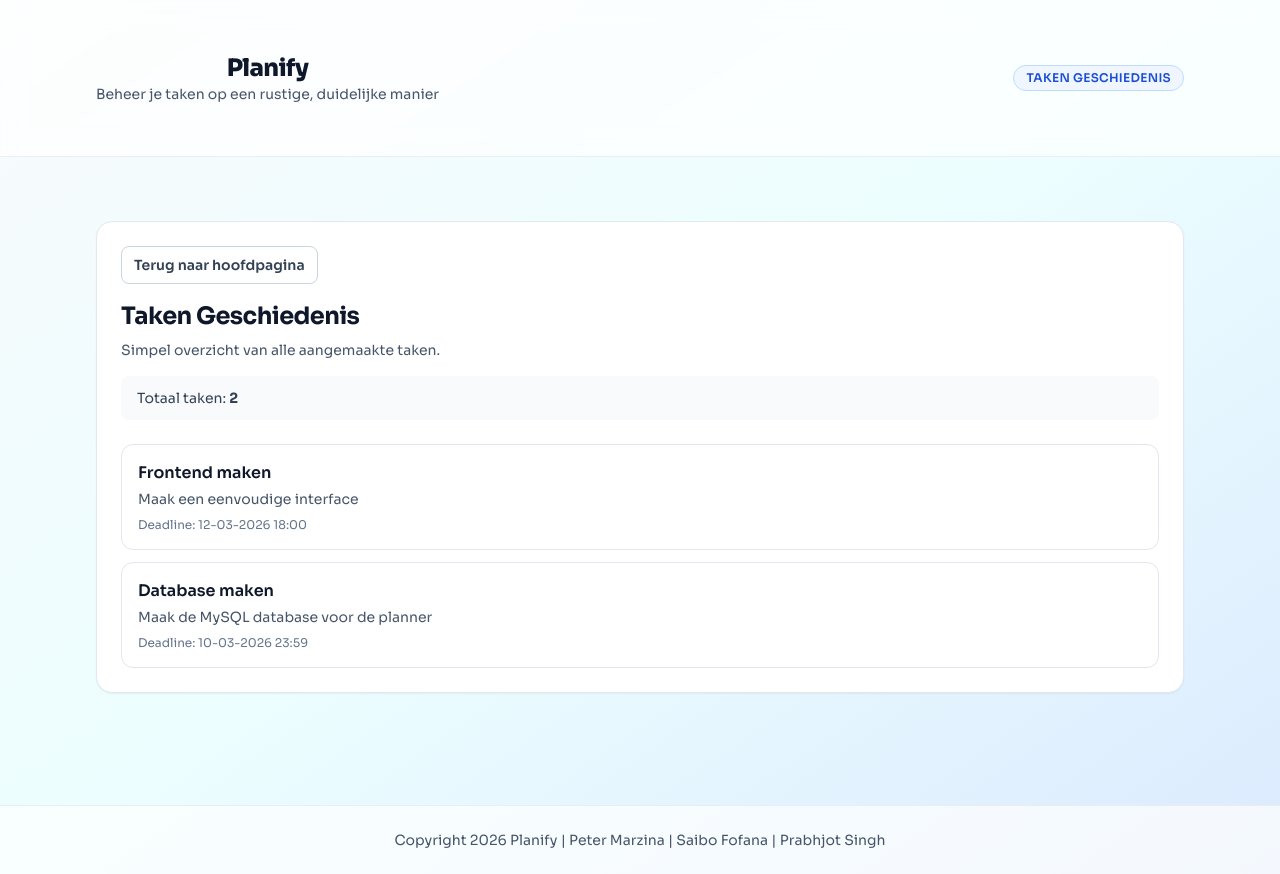
After one commit to PeterMarzina/Planify, a PHP site: page /history.php in a window 1280 px wide. The commit adds this page. Run offline with PHP 8.4, Linux system fonts and the light colour scheme; data comes from the database, SQL or seed files in the repository; some libraries are stand-ins or nearby versions.

Commit message:
Nieuwe pagina toegevoegd

```diff
--- /dev/null
+++ b/public/history.php
@@ -0,0 +1,57 @@
+<?php
+
+require_once '../src/controllers/TaskController.php';
+require_once '../templates/header.php';
+
+
+$taskController = new TaskController();
+
+
+$tasks = $taskController->getTaskHistory();
+
+
+
+?>
+
+<main class="mx-auto max-w-6xl px-4 pb-12 pt-8 sm:px-6 lg:px-8">
+    <section class="rounded-2xl border border-slate-200 bg-white p-6 shadow-sm">
+        <a href="index.php" class="mb-4 inline-flex items-center rounded-lg border border-slate-300 bg-white px-3 py-2 text-sm font-semibold text-slate-700 transition hover:bg-slate-50">Terug naar hoofdpagina</a>
+
+        <h2 class="text-2xl font-bold tracking-tight text-slate-900">Taken Geschiedenis</h2>
+        <p class="mt-2 text-sm text-slate-600">Simpel overzicht van alle aangemaakte taken.</p>
+
+        <div class="mt-4 rounded-lg bg-slate-50 px-4 py-3 text-sm text-slate-700">
+            Totaal taken: <strong><?php echo count($tasks); ?></strong>
+        </div>
+
+        <?php if (empty($tasks)): ?>
+            <!-- Als er geen taken zijn, tonen we een duidelijke melding. -->
+            <p class="mt-6 rounded-lg border border-dashed border-slate-300 px-4 py-6 text-sm text-slate-600">
+                Nog geen taken gevonden.
+            </p>
+        <?php else: ?>
+            <!-- Simpele lijst met taken; later kun je dit uitbreiden naar een tabel. -->
+            <div class="mt-6 space-y-3">
+                <?php foreach ($tasks as $task): ?>
+                    <article class="rounded-xl border border-slate-200 bg-white p-4">
+                        <h3 class="text-base font-semibold text-slate-900"><?php echo htmlspecialchars($task['titel']); ?></h3>
+
+                        <p class="mt-1 text-sm text-slate-600"><?php echo htmlspecialchars($task['beschrijving'] ?: 'Geen beschrijving'); ?></p>
+
+                        <p class="mt-2 text-xs text-slate-500">
+                            Deadline:
+                            <?php if (!empty($task['deadline'])): ?>
+                                <?php echo date('d-m-Y H:i', strtotime($task['deadline'])); ?>
+                            <?php else: ?>
+                                Geen deadline
+                            <?php endif; ?>
+                        </p>
+                    </article>
+                <?php endforeach; ?>
+            </div>
+        <?php endif; ?>
+
+    </section>
+</main>
+
+<?php require_once '../templates/footer.php'; ?>
--- a/src/controllers/TaskController.php
+++ b/src/controllers/TaskController.php
@@ -40,6 +40,26 @@ class TaskController
 
         $stmt = $pdo->query($sql);
 
+        return $stmt->fetchAll(PDO::FETCH_ASSOC);
+    }
+
+    // =====================
+    // READ (geschiedenis)
+    // =====================
+    public function getTaskHistory()
+    {
+
+        global $pdo;
+
+        // Simpel: haal alle taken op, nieuwste eerst.
+        $sql = "SELECT taak.*, User.naam, User.achternaam
+                FROM Taak taak
+                LEFT JOIN User ON taak.assignee = User.id
+                ORDER BY taak.id DESC";
+
+        $stmt = $pdo->query($sql);
+
+        // Geeft een array terug met alle taken voor history.php.
         return $stmt->fetchAll(PDO::FETCH_ASSOC);
     }
 
--- a/templates/header.php
+++ b/templates/header.php
@@ -39,6 +39,6 @@
                 <h1 class="text-2xl font-extrabold tracking-tight text-slate-900">Planify</h1>
                 <p class="text-sm text-slate-600">Beheer je taken op een rustige, duidelijke manier</p>
             </div>
-            <span class="rounded-full border border-blue-200 bg-blue-50 px-3 py-1 text-xs font-semibold uppercase tracking-wide text-blue-700">Task Board</span>
+            <a href="history.php" class="rounded-full border border-blue-200 bg-blue-50 px-3 py-1 text-xs font-semibold uppercase tracking-wide text-blue-700 transition hover:bg-blue-100">Taken geschiedenis</a>
         </div>
     </header>
```
